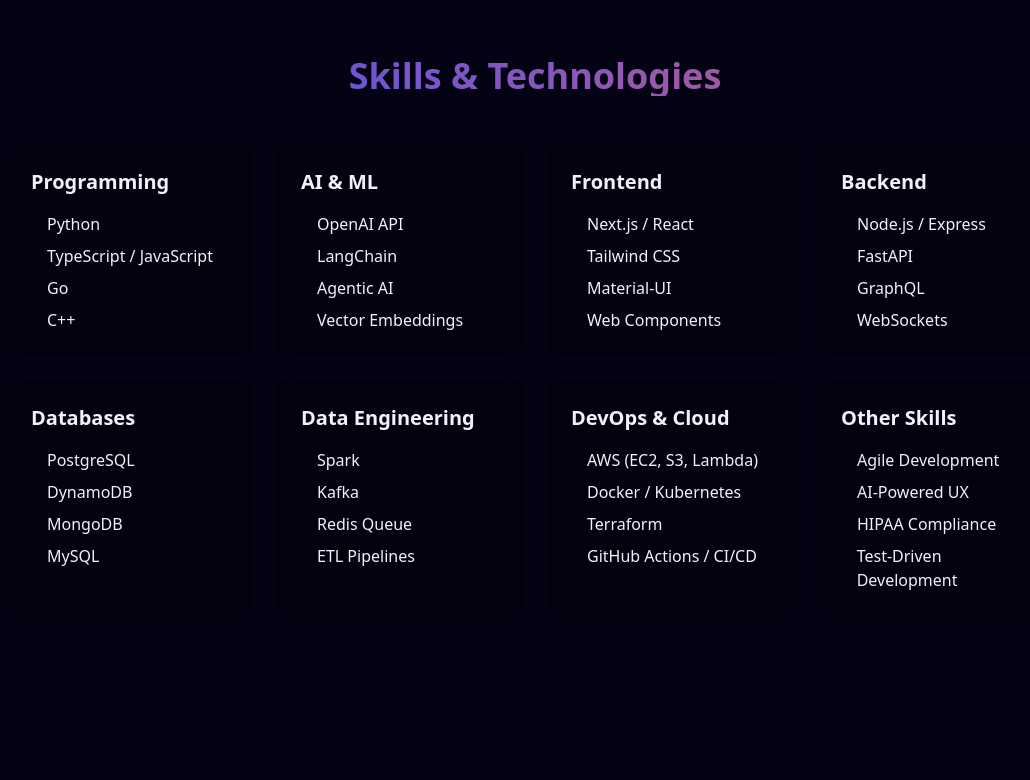
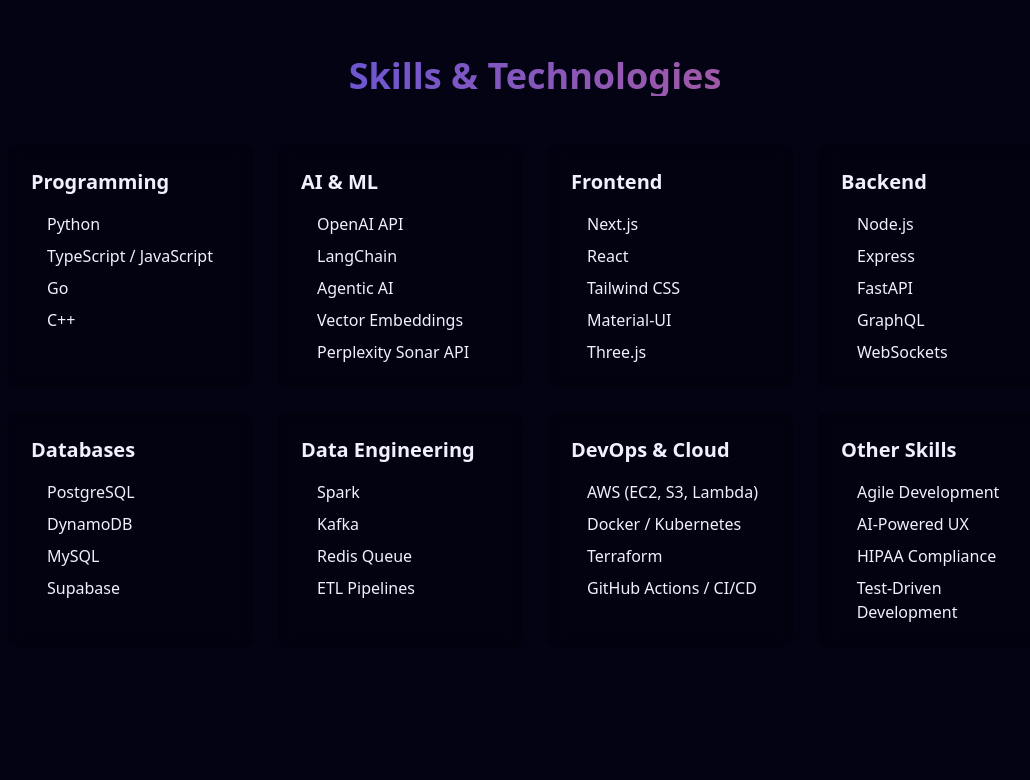
Before and after one commit to ishaan000/ishaan, a Next.js app: page / in a window 1280 px wide. Shown: the part 3720-4500 px from the top of the page, without its empty margins (105-1135 px from the left). Built offline with nearby package versions, Linux system fonts and the light colour scheme.

Commit message:
chore: update tech stack

```diff
--- a/src/components/sections/ProjectsSection.tsx
+++ b/src/components/sections/ProjectsSection.tsx
@@ -42,11 +42,11 @@
       bgColorClass: "bg-accent-secondary/20",
       technologies: [
         "Next.js",
+        "Perplexity Sonar",
         "TypeScript",
         "Material UI",
         "Vector DB",
         "Supabase",
-        "Grok AI",
       ],
       projectLink: "https://footprint-ai.vercel.app/",
       sourceLink: "https://github.com/ishaan000/FootPrint",
--- a/src/components/sections/SkillsSection.tsx
+++ b/src/components/sections/SkillsSection.tsx
@@ -16,27 +16,28 @@
     {
       title: "AI & ML",
       colorClass: "text-accent-secondary",
-      skills: ["OpenAI API", "LangChain", "Agentic AI", "Vector Embeddings"],
+      skills: [
+        "OpenAI API",
+        "LangChain",
+        "Agentic AI",
+        "Vector Embeddings",
+        "Perplexity Sonar API",
+      ],
     },
     {
       title: "Frontend",
       colorClass: "text-accent-primary",
-      skills: [
-        "Next.js / React",
-        "Tailwind CSS",
-        "Material-UI",
-        "Web Components",
-      ],
+      skills: ["Next.js", "React", "Tailwind CSS", "Material-UI", "Three.js"],
     },
     {
       title: "Backend",
       colorClass: "text-accent-secondary",
-      skills: ["Node.js / Express", "FastAPI", "GraphQL", "WebSockets"],
+      skills: ["Node.js", "Express", "FastAPI", "GraphQL", "WebSockets"],
     },
     {
       title: "Databases",
       colorClass: "text-accent-primary",
-      skills: ["PostgreSQL", "DynamoDB", "MongoDB", "MySQL"],
+      skills: ["PostgreSQL", "DynamoDB", "MySQL", "Supabase"],
     },
     {
       title: "Data Engineering",
```
